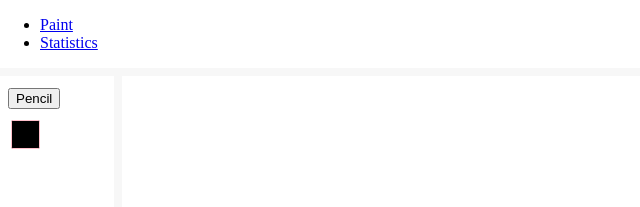
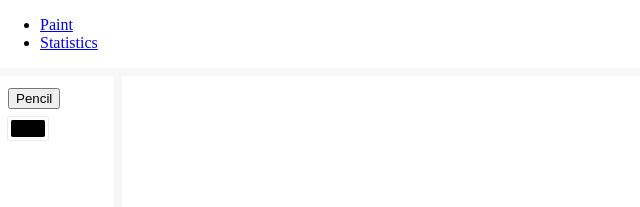
Before and after one commit to scottwarren/paint, a React (Create React App) app: page / in a window 1280 px wide. Shown: the top 207 px of the page, without its empty margins (0-640 px from the left). Built offline with nearby package versions, Linux system fonts and the light colour scheme.

Commit message:
Chore: Improving the UI fof the color picker button

```diff
--- a/src/components/ColorSwatchButton.tsx
+++ b/src/components/ColorSwatchButton.tsx
@@ -18,17 +18,16 @@ const ColorPickerButton = styled.button`
   padding: 0.25em;
   background: #fff;
   border-radius: 0.125em;
-  box-shadow: '0 0 0 1px rgba(0, 0, 0, .1)';
+  box-shadow: 0 0 0 0.0625em rgba(0, 0, 0, 0.1);
   border: 0;
   cursor: pointer;
 `;
 
 const SingleSwatch = styled.span<ColorPickerButtonProps>`
   background: ${({ selectedColor }) => getCSSColorFromColor(selectedColor)};
-  width: 2em;
-  height: 2em;
+  width: 2.5em;
+  height: 1.25em;
   border-radius: 0.125em;
-  border: 1px solid pink;
   display: block;
 `;
 
```
